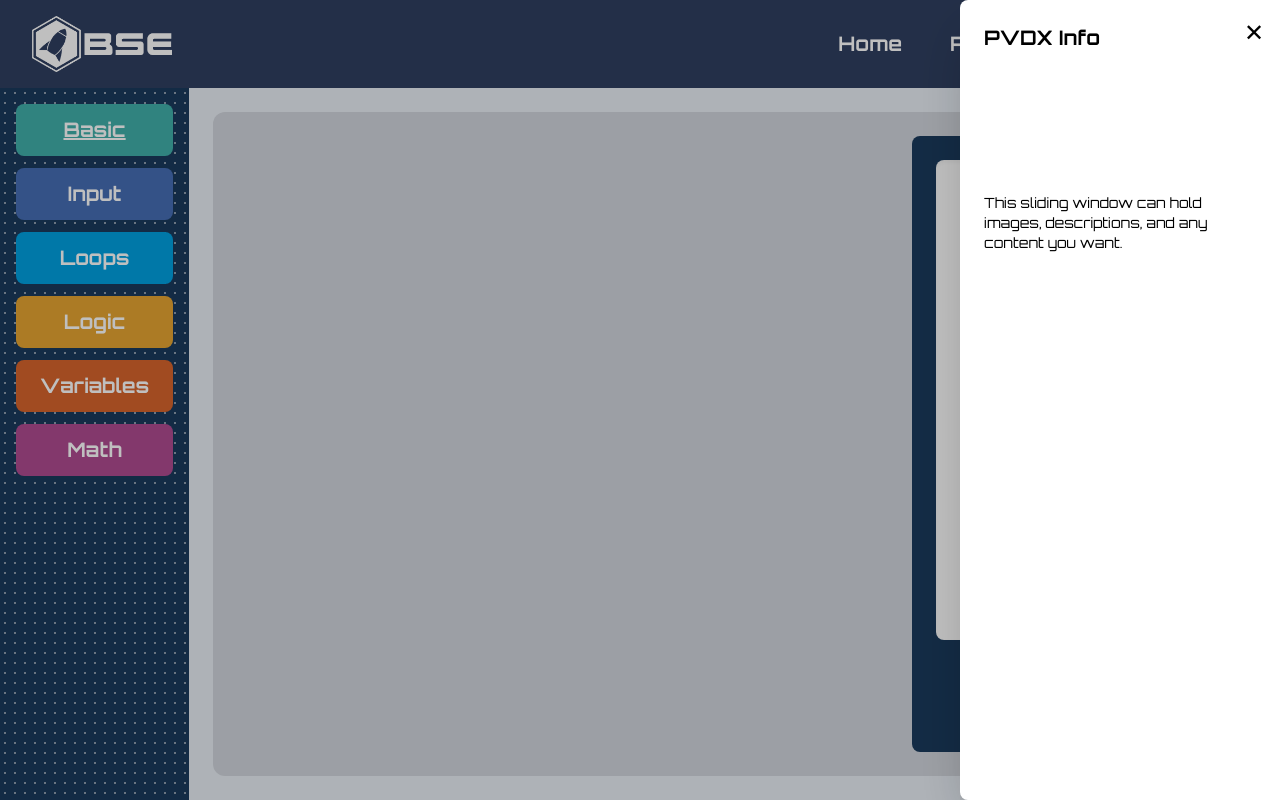
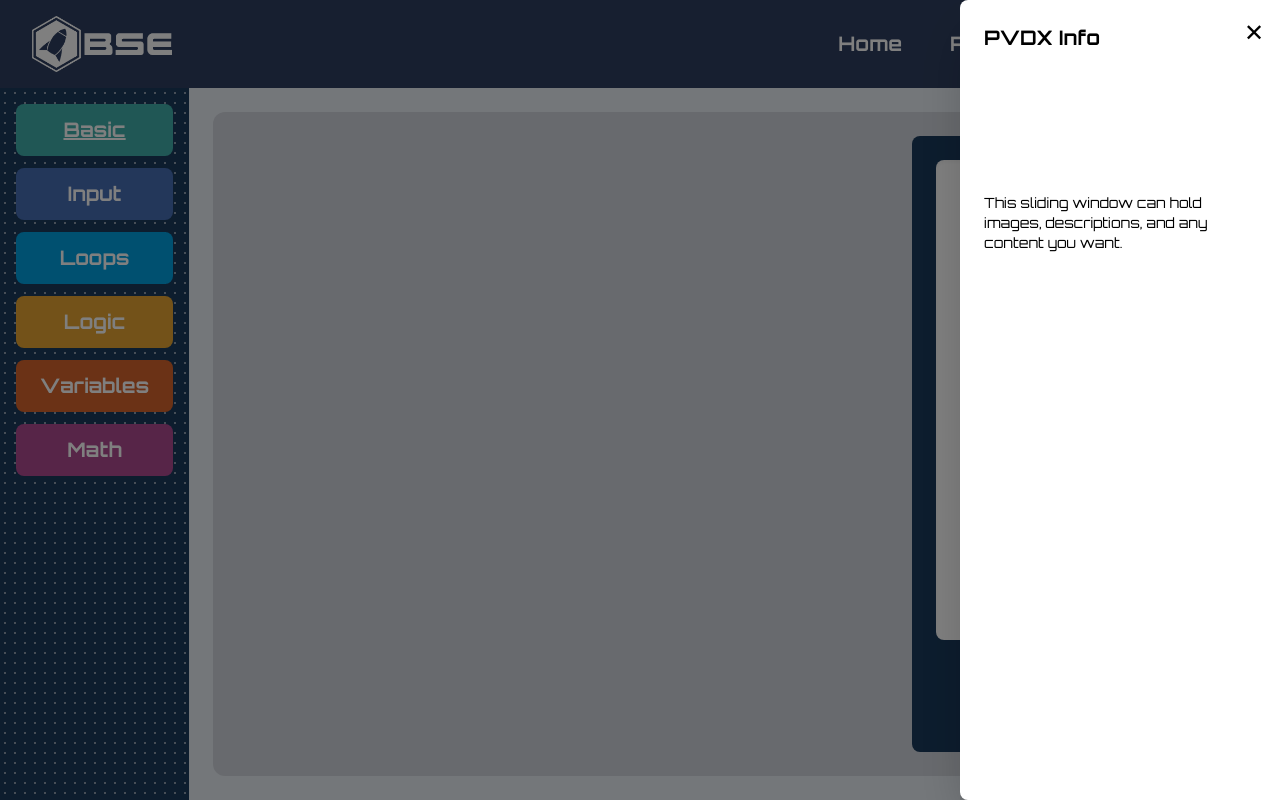
Before and after one commit to BrownSpaceEngineering/pvdx-mission-control, a Next.js app in the folder webapp/frontend/: page / in a window 1280 px wide. Both pictures are taken after a click on the button "PVDX". Built offline with nearby package versions, Linux system fonts and the light colour scheme.

Commit message:
polished sliding panel feature

```diff
--- a/webapp/frontend/src/components/Navbar.tsx
+++ b/webapp/frontend/src/components/Navbar.tsx
@@ -28,7 +28,6 @@ export default function Navbar() {
             {/* Navigation */}
             <div className="flex items-center gap-12">
                 <a className="text-white hover:text-gray-300 font-semibold text-xl">Home</a>
-
                 {/* PVDX Trigger */}
                 <button
                     onClick={() => setShowPvdxPanel(true)}
@@ -36,7 +35,6 @@ export default function Navbar() {
                 >
                     PVDX
                 </button>
-
                 <a className="text-white hover:text-gray-300 font-semibold text-xl">Learn</a>
                 <a className="text-white hover:text-gray-300 font-semibold text-xl">About</a>
             </div>
@@ -44,26 +42,25 @@ export default function Navbar() {
             {/* Click-outside overlay */}
             <div
                 onClick={() => setShowPvdxPanel(false)}
-            className={`fixed inset-0 z-40 bg-black transition-opacity duration-300
-                        ${showPvdxPanel ? "opacity-25 pointer-events-auto" : "opacity-0 pointer-events-none"}`}
+                className={`fixed inset-0 z-40 bg-black transition-opacity duration-300 ${
+                    showPvdxPanel ? "opacity-50 pointer-events-auto" : "opacity-0 pointer-events-none"
+                }`}
             />
 
             {/* Sliding PANEL (Right Side Drawer) */}
             <div
-            className={`fixed top-0 right-0 h-full w-80 bg-white shadow-2xl p-6 z-50 transform transition-transform transition-opacity duration-300
-                ${showPvdxPanel ? "translate-x-0 opacity-100" : "translate-x-full opacity-0"}
-                rounded-l-lg`} // Only left side corners rounded
+                className={`fixed top-0 right-0 h-full w-80 bg-white shadow-2xl p-6 z-50 rounded-l-lg transition-all duration-300 ease-in-out ${
+                    showPvdxPanel ? "translate-x-0 opacity-100" : "translate-x-full opacity-0"
+                }`}
             >
                 {/* Close Button */}
                 <button
                     onClick={() => setShowPvdxPanel(false)}
-                className="text-black text-2xl absolute top-4 right-4"
+                    className="text-black text-2xl absolute top-4 right-4 hover:text-gray-600"
                 >
                     ✕
                 </button>
-
                 <h3 className="text-xl font-bold text-black mb-4">PVDX Info</h3>
-
                 <Image
                     src="/bse-logo-light.png"
                     alt="Example"
@@ -71,7 +68,6 @@ export default function Navbar() {
                     height={200}
                     className="rounded-md mb-4"
                 />
-
                 <p className="text-black text-sm">
                     This sliding window can hold images, descriptions, and any content you want.
                 </p>
```
Lines whose indentation alone changed are shown as unchanged.
